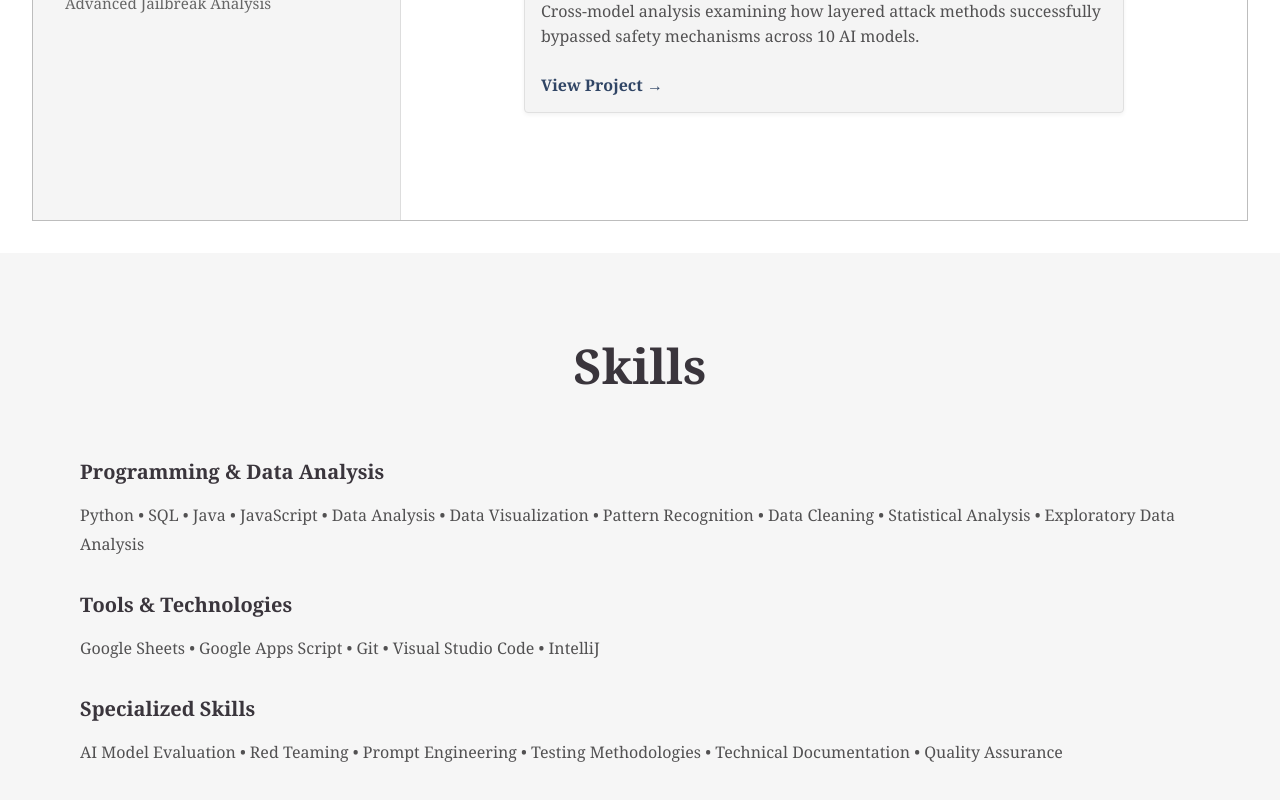
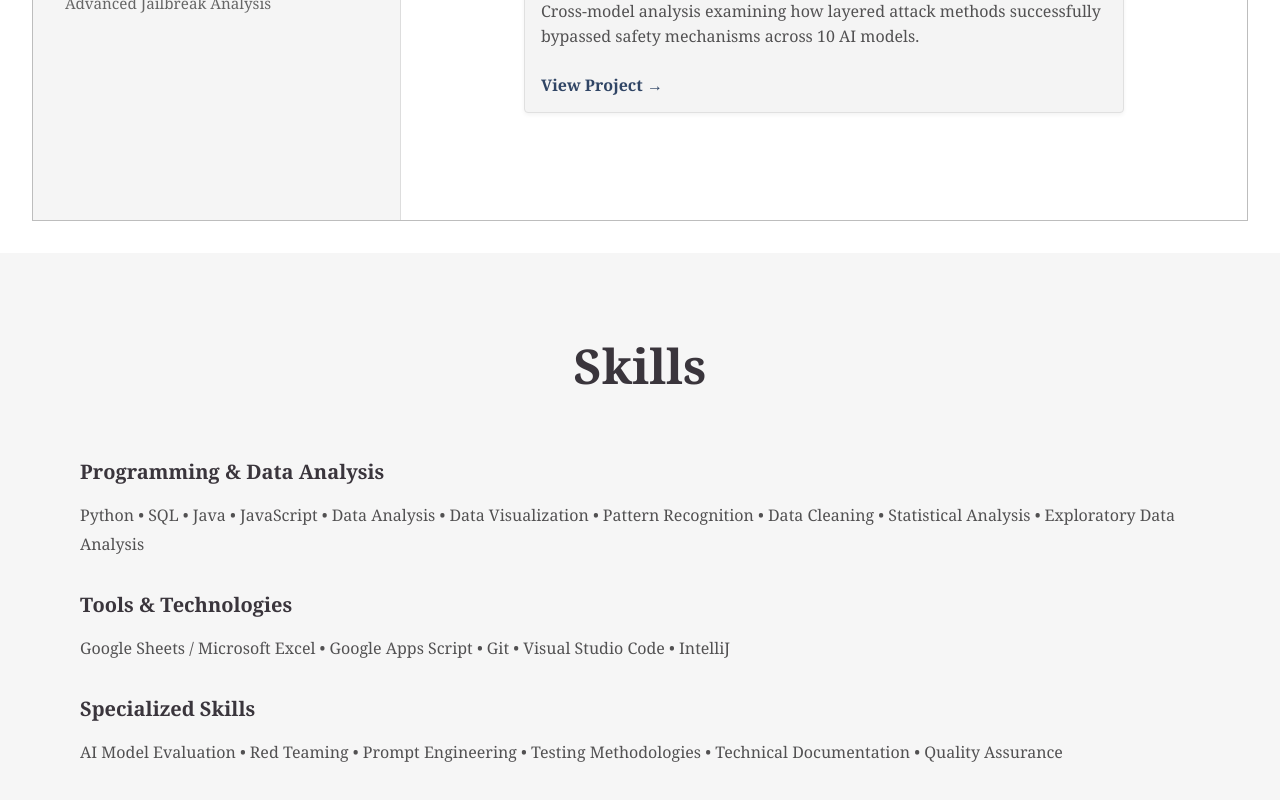
Before and after one commit to sophiadrewfs/portfolio, a React (Create React App) app: page / in a window 1280 px wide. Shown: the part 2648-3448 px from the top of the page. Built offline with nearby package versions, Linux system fonts and the light colour scheme; the HTML template or start-up script is replaced by a standard one.

Commit message:
Skill addition

```diff
--- a/src/Skills.js
+++ b/src/Skills.js
@@ -17,7 +17,7 @@ function Skills() {
                 <div className="skill-category">
                     <h3 className="skill-category-title">Tools & Technologies</h3>
                     <p className="skill-list">
-                        Google Sheets • Google Apps Script • Git • Visual Studio Code • IntelliJ
+                        Google Sheets / Microsoft Excel • Google Apps Script • Git • Visual Studio Code • IntelliJ
                     </p>
                 </div>
 
```
